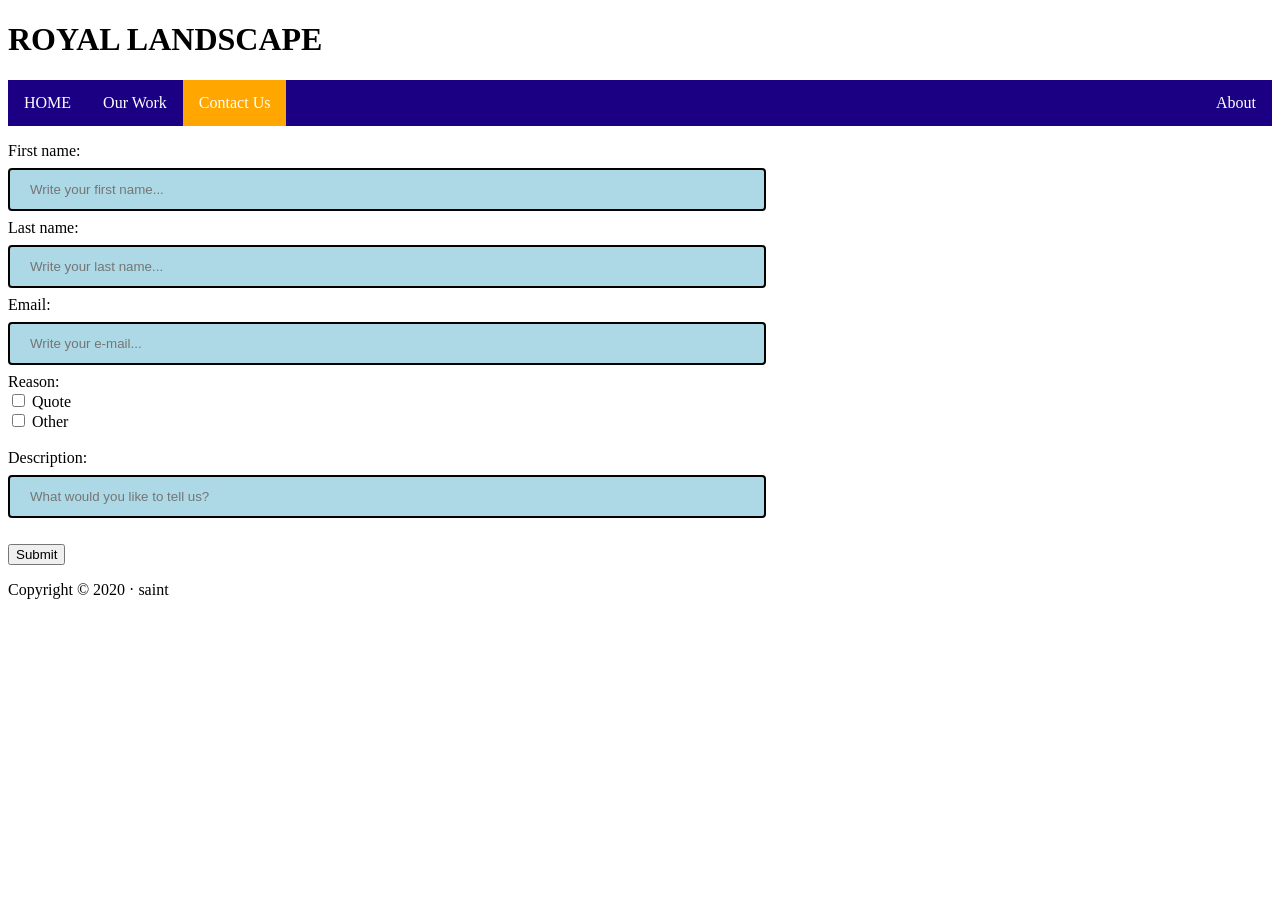
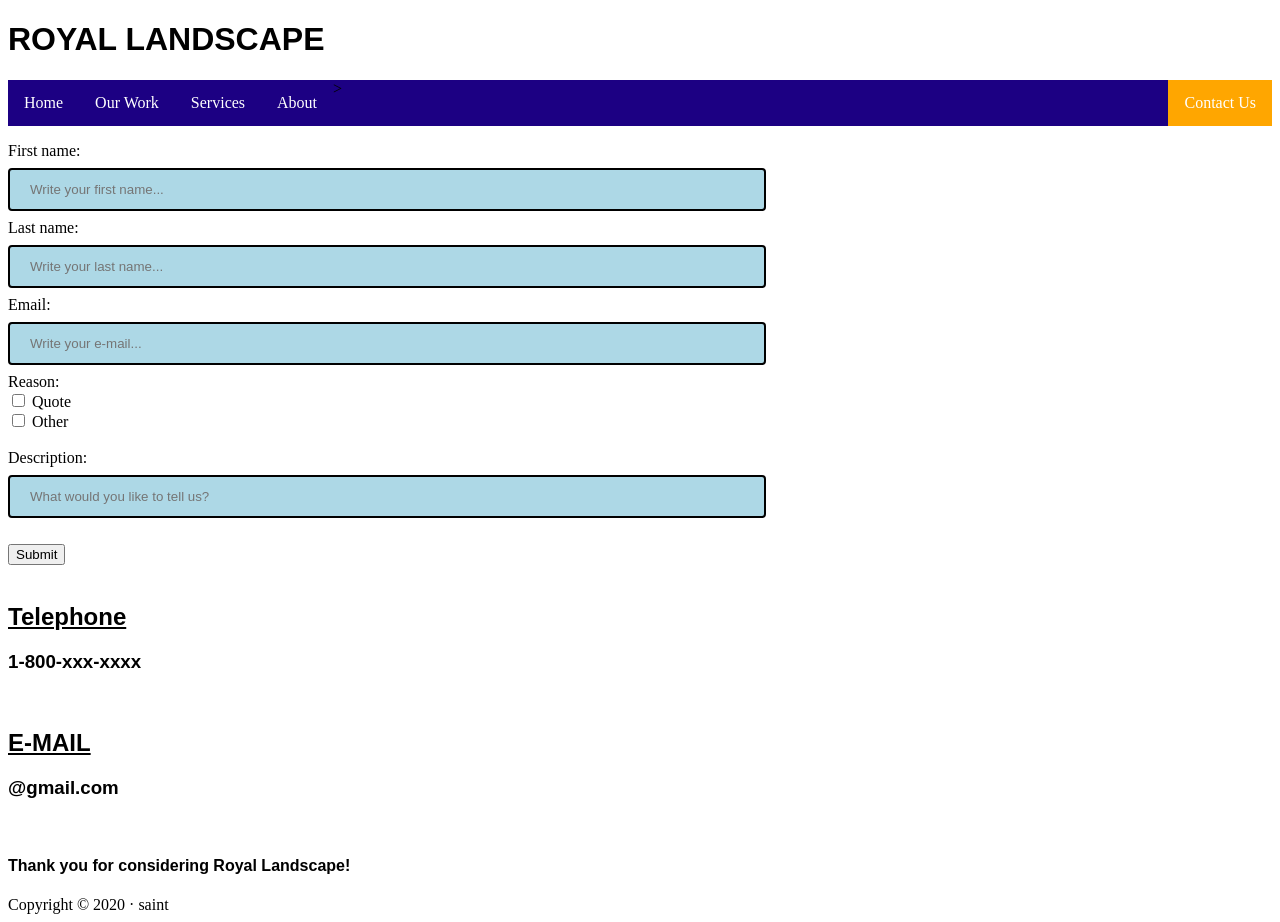
Before and after one commit to svntii/royalLandscape, a plain HTML site: page contactUs.html in a window 1280 px wide. Before the commit the page ends 800 px from the top, so only its background shows below. Drawn offline with Linux system fonts and the light colour scheme.

Commit message:
Contact us information

```diff
--- a/contactUs.html
+++ b/contactUs.html
@@ -13,15 +13,17 @@
             </header>
 
         <ul>
-           <li> <a href="index.html"> HOME </a> </li>
+           <li> <a href="index.html"> Home </a> </li>
            <li> <a href="ourWork.html"> Our Work </a> </li>
-           <li> <a class ="active"href="contactUs.html"> Contact Us </a> </li>
-           <li style="float: right;"> <a href="aboutUs.html"> About </a> </li>
+           <li> <a href="services.html"> Services </a> </li>
+           <li> <a href="aboutUs.html"> About </a> </li>
+           <li style="float: right;"> <a class="active" href="contactUs.html"> Contact Us </a> </li>>
         </ul>
 
         <p>
+           <div>
             <link rel="stylesheet" href="contactUs.css">
-            <form action="contactForm.php" method="POST">
+            <form action="contactForm.php" method="POST" >
                 <label for="fname">First name:</label><br>
                     <input type="text" id="fname" name="fname" placeholder="Write your first name..."> <br>
                 <label for="lname">Last name:</label> <br>
@@ -41,6 +43,17 @@
 
                 <br><input type="submit" value="Submit"></form>
             </form>
+           </div>
+
+           <div>
+
+            <br><h2> <strong> <u> Telephone </u> </strong> </h2>
+               <h3> 1-800-xxx-xxxx</h3>
+           <br><h2> <strong> <u> E-MAIL </u> </strong> </h2>
+                <h3> @gmail.com </h3>
+            <br><h4>Thank you for considering Royal Landscape!</h4>
+           </div>
+
         </p>
 
         <footer>  Copyright &copy; 2020 &middot; saint  </footer>
--- a/index.css
+++ b/index.css
@@ -28,3 +28,24 @@ li a:hover:not(.active){
 .active{
     background-color: #ffa600;
 }
+
+h1{
+    font-family: 'Rubik', sans-serif;
+}
+
+h2{
+    font-family: 'Rubik', sans-serif;
+}
+
+h3{
+    font-family: 'Rubik', sans-serif;
+}
+
+h4{
+    font-family: 'Rubik', sans-serif;
+}
+
+/*Font Rubik*/
+<style>
+@import url('https://fonts.googleapis.com/css2?family=Rubik&display=swap');
+</style>
--- /dev/null
+++ b/services.html
@@ -0,0 +1,30 @@
+<!DOCTYPE HTML>
+<html lang="en">
+    <head>
+        <link rel="stylesheet" href = "index.css">
+        <meta charset="utf-8">
+        <title> Royal Landscape | Services </title>
+    </head>
+        <body>
+            <header>
+            <div class="menu">
+                <h1>ROYAL LANDSCAPE</h1>
+            </div>
+            </header>
+
+        <ul>
+           <li> <a href="index.html"> Home </a> </li>
+           <li> <a href="ourWork.html"> Our Work </a> </li>
+           <li> <a class="active" href="services.html"> Services </a> </li>
+           <li> <a href="aboutUs.html"> About </a> </li>
+           <li style="float: right;"> <a href="contactUs.html"> Contact Us </a> </li>
+        </ul>
+
+        <p>
+
+        </p>
+
+        <footer>  Copyright &copy; 2020 &middot; saint  </footer>
+        </body>
+
+</html>
```
Also changed, not shown: index.html (+3 -2 lines), ourWork.html (+5 -4 lines).
